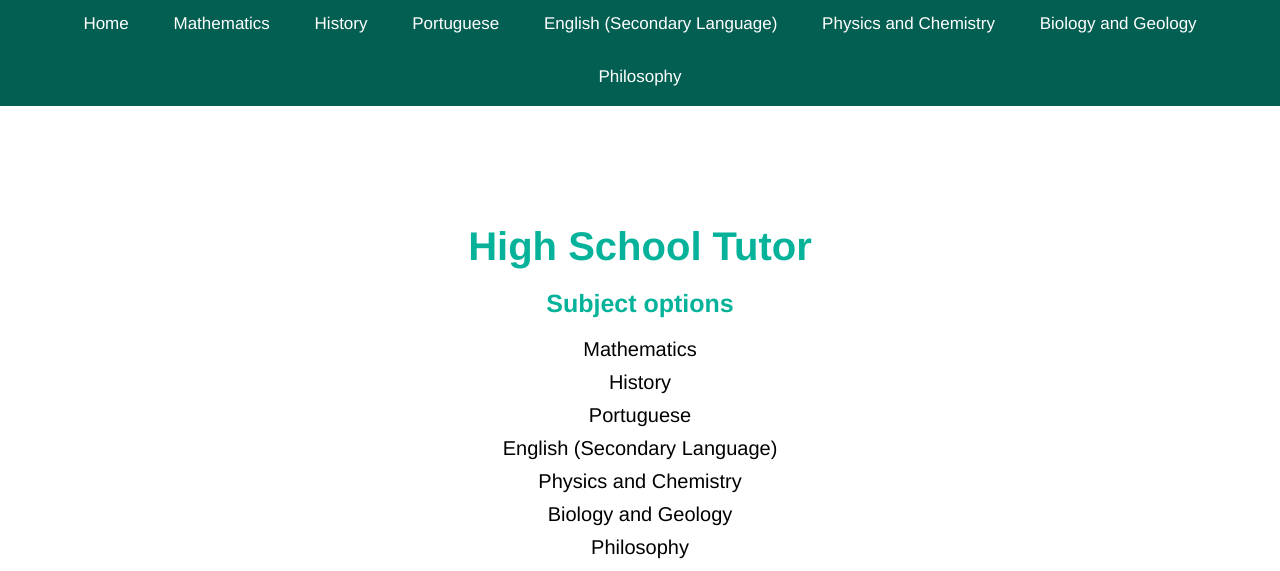
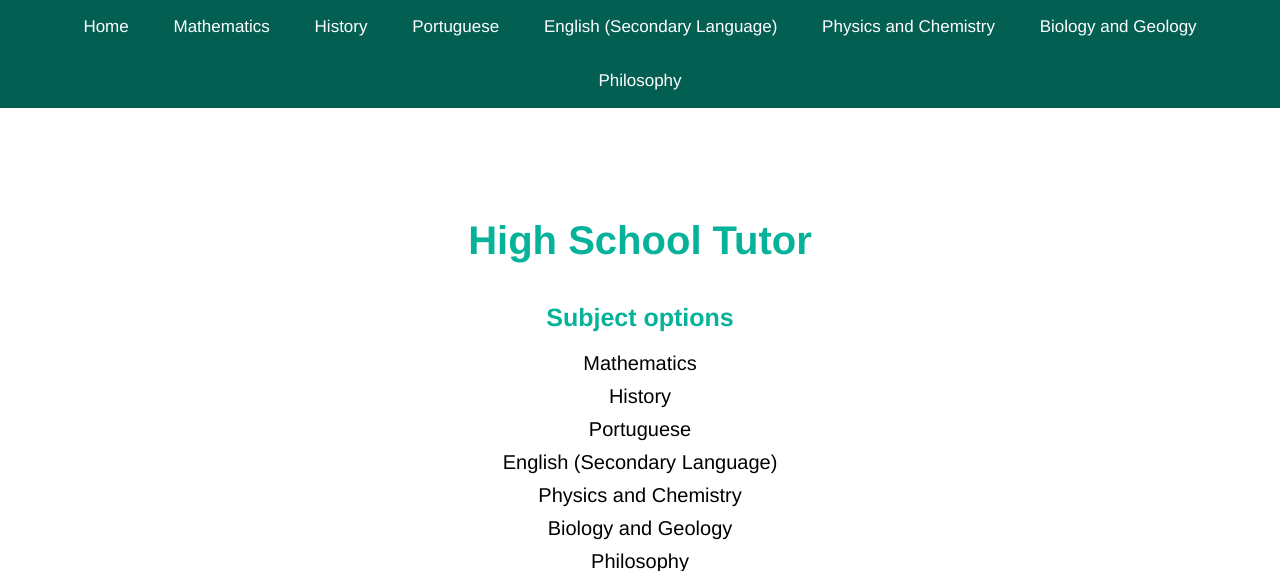
Before and after one commit to barbara-san/sword-ai-challenge-2023, a Flask app: page / in a window 1280 px wide. Shown: the top 571 px of the page. Run offline with Flask 3, Linux system fonts and the light colour scheme.

Commit message:
Update style.css

```diff
--- a/static/style.css
+++ b/static/style.css
@@ -47,7 +47,12 @@ nav {
     font-size: 17px;
     margin: 0;
     text-align: center;
-    height: 14px + 14px+ 14px;
+}
+
+nav {
+    overflow: hidden;
+    margin: 0;
+    padding: 0;
 }
 
 nav a {
@@ -56,10 +61,13 @@ nav a {
     text-align: center;
     padding: 14px 20px;
     text-decoration: none;
+    line-height: 1;
+    margin-top: 4px;
 }
 
 nav a:hover {
     background-color: #06b39a;
+    border-radius: 25px;
 }
 
 footer {
@@ -107,6 +115,7 @@ h1 {
     padding-top: 10px;
     color: #06b39a;
     font-size: 40px;
+    padding-bottom: 20px;
 }
 
 h2 {
```
